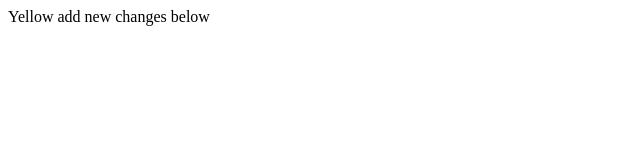
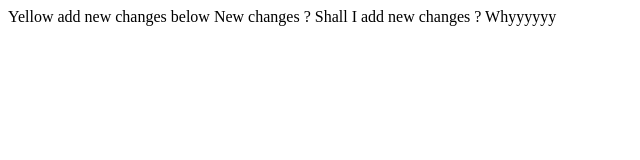
Before and after one commit to Amogh-Hirameki/newDummy, a plain HTML site: page index.html in a window 1280 px wide. Shown: the whole page, without its empty margins (0-640 px from the left). Drawn offline with Linux system fonts and the light colour scheme.

Commit message:
Added new changes

```diff
--- a/index.html
+++ b/index.html
@@ -1,4 +1,7 @@
 <html>
   Yellow
   add new changes below
+  New changes ?
+  Shall I add new changes ?
+  Whyyyyyy
 </html>
```
